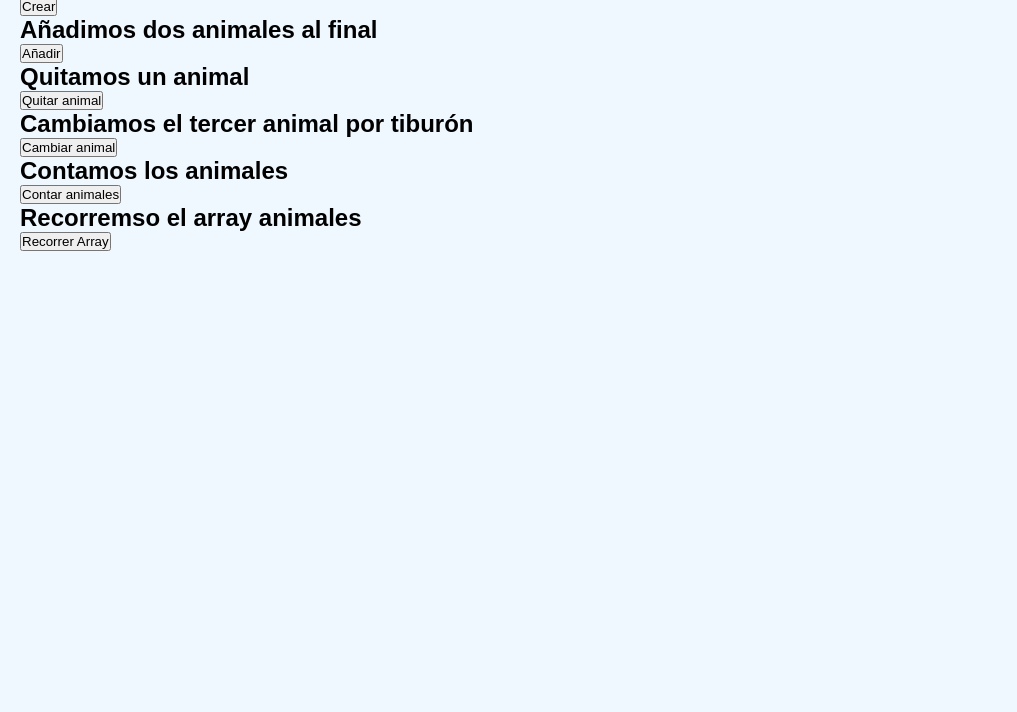
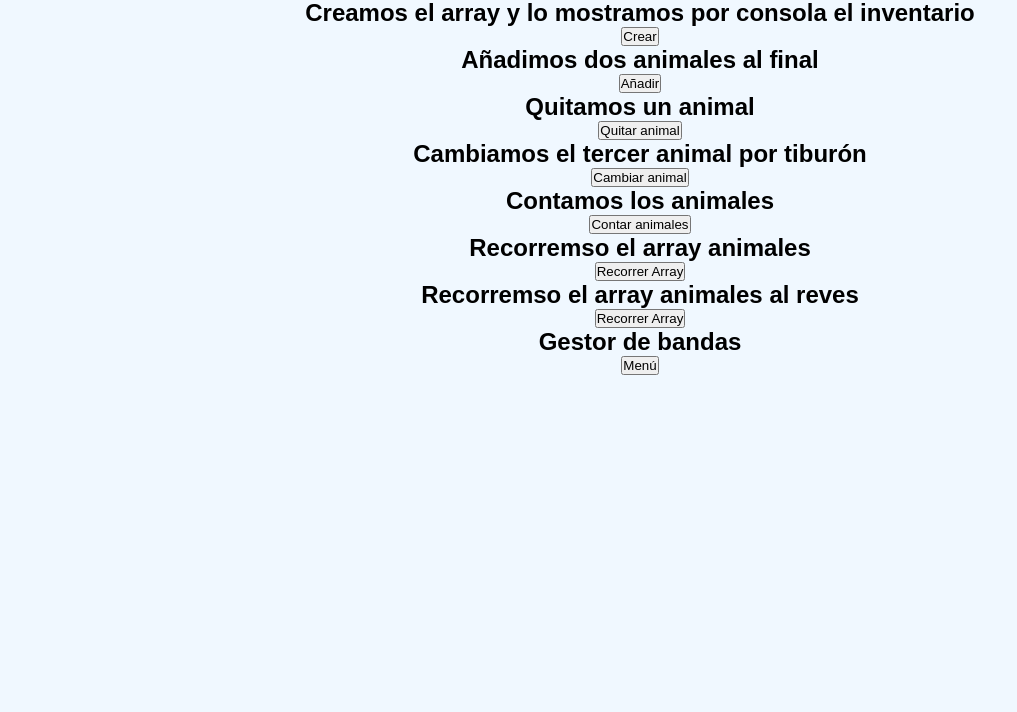
Before and after one commit to Dapamo81/InventarioZoo, a plain HTML site: page index.html in a window 1280 px wide. Shown: the part 88-800 px from the top of the page, without its empty margins (0-1017 px from the left). Drawn offline with Linux system fonts and the light colour scheme.

Commit message:
se ñade la funcion de gestor de bandas para mostrar el menu.

```diff
--- a/css/style.css
+++ b/css/style.css
@@ -4,10 +4,14 @@
 }
 
 body {
+    display: flex ;
+    flex-direction: column;
+    text-align: center;
     font-family: Arial, sans-serif;
     padding: 20px;
     background-color: #f0f8ff;
 }
 h1 {
     color: #333;
+    margin: 15px 0px;
 }
--- a/index.html
+++ b/index.html
@@ -45,6 +45,17 @@
 
     </section>
 
+    <section>
+        <h2>Recorremso el array animales al reves</h2>
+        <button onclick="recorrerRevesAnimales()">Recorrer Array</button>
+    </section>
+
+    <section>
+        <h2>Gestor de bandas</h2>
+        <button id="menuBtn" onclick="mostrarMenu()">Menú</button>
+        <div id="resultado"></div>
+    </section>
+
     <footer>
 
     </footer>
--- a/js/funcion.js
+++ b/js/funcion.js
@@ -37,3 +37,56 @@ function recorrerAnimales(){
         console.log("Animal en posicion " + i + ": " + zoo[i]);
     }
 }
+function recorrerRevesAnimales(){
+    const zoo = ["León", "Elefante", "Jirafa", "Tigre", "Cebra"];
+    console.log("Recorriendo el array al reves: ")
+    for(i = zoo.length ; i>0; i--){
+        console.log("Animal en posicion " + i + ": " + zoo[i]);
+    }
+}
+
+// funciones CRUD
+
+function mostrarMenu(){
+    let opcion = prompt(
+        "Seleccionar una opción: \n"+
+        "1. Borrar primer elemento\n"+
+        "2. Borrar último elemento\n" +
+        "3. Borrar, cambiar o añadir en un índice\n" +
+        "4. Buscar un grupo y obtener su índice\n" +
+        "5. Mostrar uno por índice\n" +
+        "6. Mostrar todos\n" +
+        "7. Añadir bandas\n" +
+        "8. Salir");
+
+    switch (opcion) {
+        case '1':
+            borrarPrimero();
+            break;
+        case '2':
+            borrarUltimo();
+            break;
+        case '3':
+            manipularPorIndice();
+            break;
+        case '4':
+            buscarPorNombre();
+            break;
+        case '5':
+            mostrarPorIndice();
+            break;
+        case '6':
+            mostrarTodos();
+            break;
+        case '7':
+            añadirBandas();
+            break;
+        case '8':
+            alert('Fin del programa.');
+            return;
+        default:
+            alert('Opción no válida.');
+        }
+
+    mostrarMenu();
+}
```
